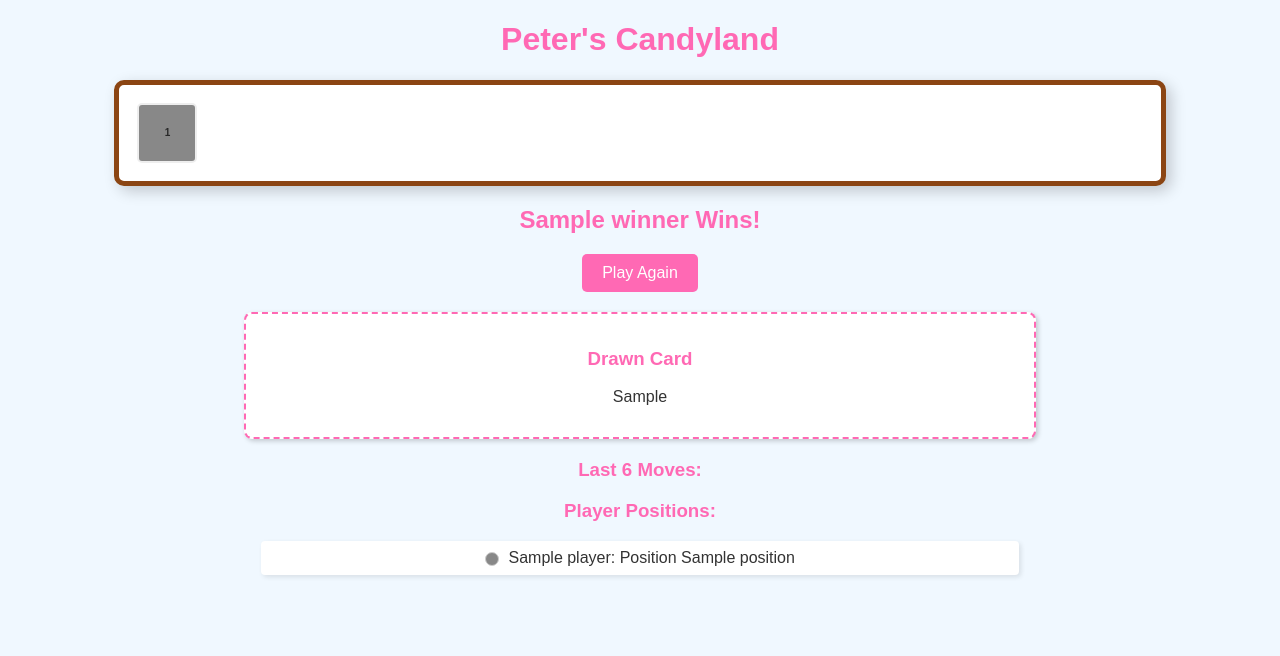
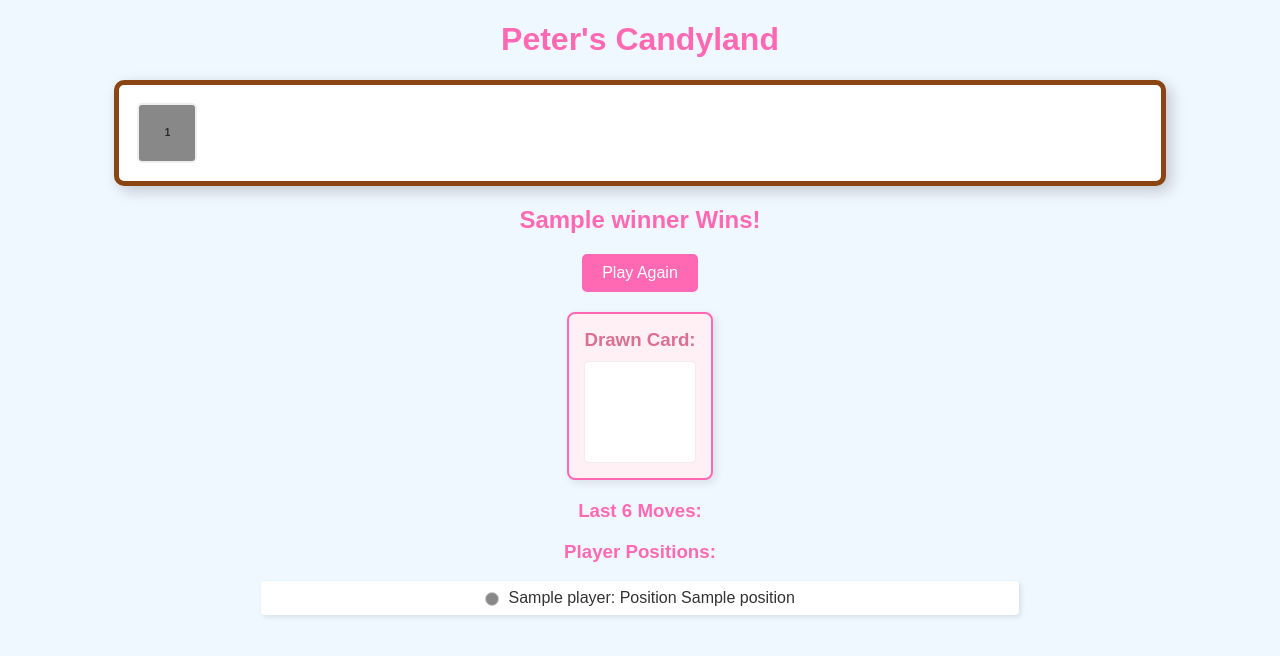
Before and after one commit to petersomerville/candyland, a Flask app: template templates/game.html in a window 1280 px wide. Shown: the top 656 px of the page. Run offline with Flask 3, Linux system fonts and the light colour scheme; the template is opened without the code that fills it: most values are stand-ins (such as "Sample title", 1, 10 or a date in 2020).

Commit message:
show a visual of the drawn card

```diff
--- a/app.py
+++ b/app.py
@@ -249,7 +249,8 @@ class Game:
 
         card = self.deck.draw()
         # --- ADD THIS LINE ---
-        self.last_card = str(card) # Store the string representation of the drawn card
+        # self.last_card = str(card) # Store the string representation of the drawn card
+        self.last_card = card # Store the actual Card object
 
         # Add message about the draw *before* moving
         self.messages.append(f"{player.name} drew: {self.last_card}.")
--- a/static/css/style.css
+++ b/static/css/style.css
@@ -126,3 +126,70 @@ li {
   text-align: center;
   box-shadow: 2px 2px 5px rgba(0, 0, 0, 0.2);
 }
+
+/* static/css/style.css */
+
+/* ... (your existing styles) ... */
+
+/* --- Drawn Card Visual Styles --- */
+.drawn-card-container {
+    border: 2px solid #ff69b4; /* Pink border */
+    border-radius: 8px;
+    padding: 15px;
+    margin: 20px auto; /* Center it */
+    width: fit-content; /* Make container fit content */
+    max-width: 200px; /* Max width */
+    background-color: #fff0f5; /* Lavender blush background */
+    text-align: center;
+    box-shadow: 3px 3px 8px rgba(0,0,0,0.1);
+  }
+
+  .drawn-card-container h3 {
+    margin-top: 0;
+    margin-bottom: 10px;
+    color: #db7093; /* Pale violet red */
+  }
+
+  .drawn-card-visual {
+    display: flex; /* Use flexbox for layout */
+    flex-direction: column; /* Stack elements vertically */
+    align-items: center; /* Center items horizontally */
+    justify-content: center; /* Center items vertically */
+    min-height: 80px; /* Give it some minimum height */
+    padding: 10px;
+    background-color: white;
+    border-radius: 5px;
+    border: 1px solid #eee;
+  }
+
+  /* Style for the colored squares on the card */
+  .card-square {
+    width: 40px;
+    height: 40px;
+    border: 1px solid #ccc;
+    border-radius: 4px;
+    margin: 3px auto; /* Center horizontally within flex column */
+    display: inline-block; /* Needed if not using flex */
+  }
+
+  /* Style for the picture card area */
+  .card-picture {
+    padding: 10px;
+    font-weight: bold;
+    color: #555;
+    font-size: 1.1em;
+    /* Add styles for background image if you use <img> */
+  }
+  .card-picture img {
+      max-width: 100px; /* Adjust as needed */
+      height: auto;
+      display: block;
+      margin: 5px auto;
+  }
+
+  /* Optional text label styling */
+  .card-text-label {
+      font-size: 0.9em;
+      color: #666;
+      margin-top: 5px;
+  }
--- a/templates/game.html
+++ b/templates/game.html
@@ -54,12 +54,34 @@
     </form>
   {% endif %}
 
-  {% if game.last_card is defined and game.last_card != '' %}
-    <div class="drawn-card">
-      <h3>Drawn Card</h3>
-      <p>{{ game.last_card }}</p>
+  {# Display the last drawn card visually if it exists #}
+  {% if game.last_card %}
+    <div class="drawn-card-container">
+      <h3>Drawn Card:</h3>
+      <div class="drawn-card-visual">
+        {% if game.last_card.card_type == 'single' %}
+          {# Display one colored square #}
+          <div class="card-square" style="background-color: {{ game.last_card.value }};"></div>
+          <span class="card-text-label">{{ game.last_card.value|title }}</span> {# Optional text label #}
+
+        {% elif game.last_card.card_type == 'double' %}
+          {# Display two colored squares #}
+          <div class="card-square" style="background-color: {{ game.last_card.value }};"></div>
+          <div class="card-square" style="background-color: {{ game.last_card.value }};"></div>
+           <span class="card-text-label">Double {{ game.last_card.value|title }}</span> {# Optional text label #}
+
+        {% elif game.last_card.card_type == 'picture' %}
+          {# Display picture name (or image later) #}
+          <div class="card-picture">
+            {# You could eventually replace this text with an <img> tag #}
+            {# <img src="{{ url_for('static', filename='images/' + game.last_card.value|lower|replace(' ', '_') + '.png') }}" alt="{{ game.last_card.value }}"> #}
+            <span>{{ game.last_card.value }}</span>
+          </div>
+        {% endif %}
+      </div>
     </div>
   {% endif %}
+
 
   <h3>Last 6 Moves:</h3>
   <ul>
```
